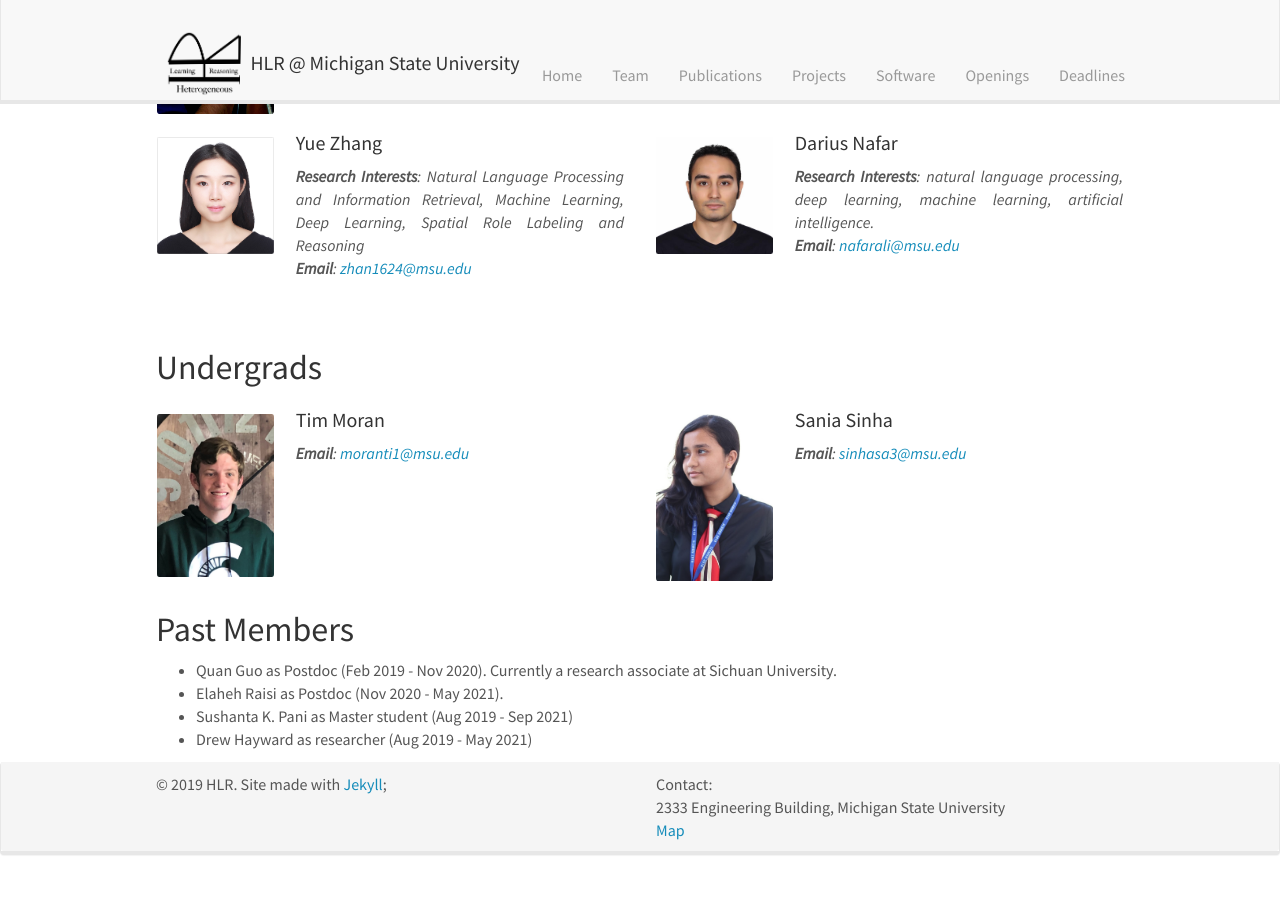
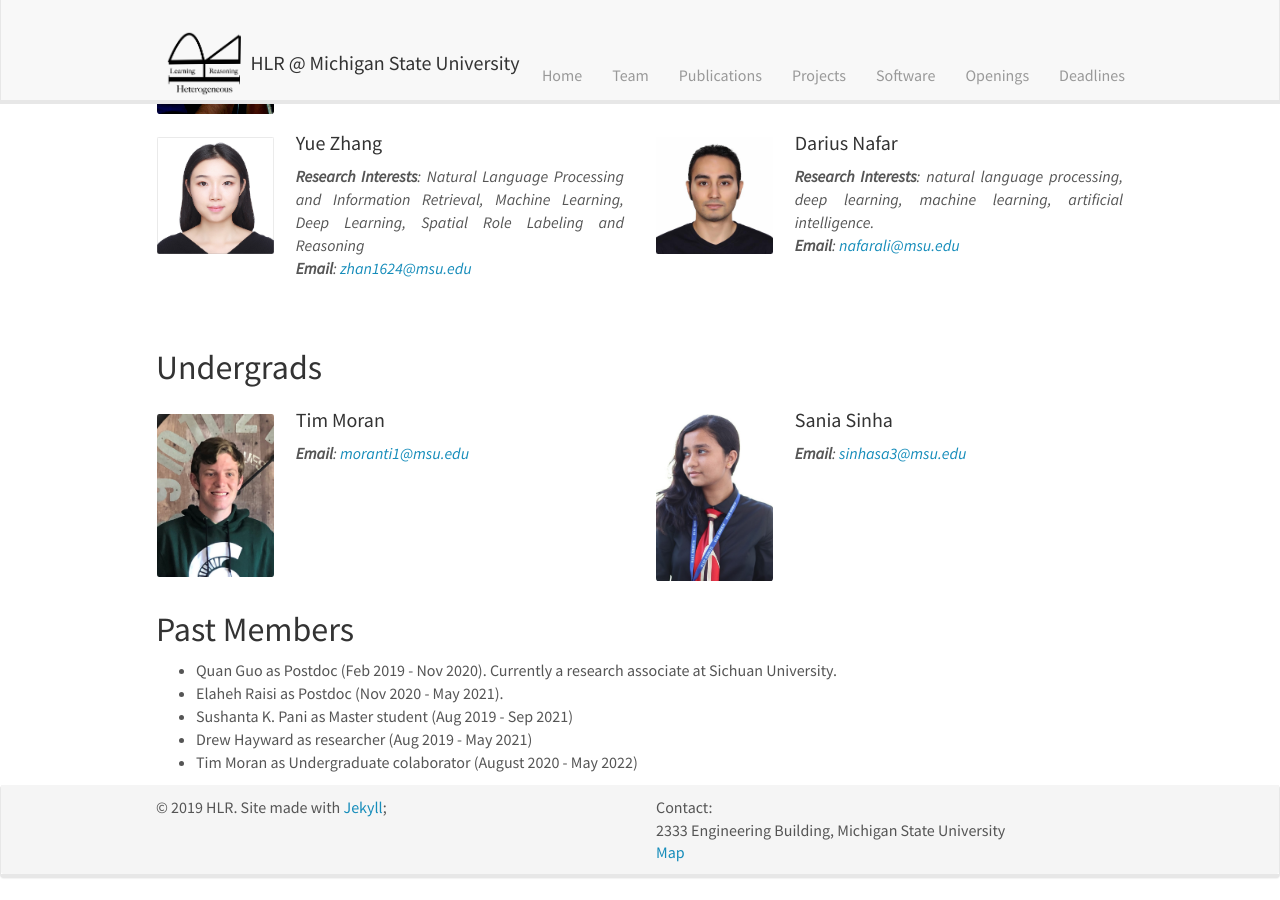
Before and after one commit to HLR/HLR.github.io, a Jekyll site: the page built from _pages/team.md, in a window 1280 px wide and 900 px high, scrolled down 1749 px. Built offline with Jekyll 4.4.1, drawn with Linux system fonts in a browser that asks for light colours; nearby versions of some CDN libraries; before the commit the page ends 2626 px from its top, so only the background shows below that.

Commit message:
Update team.md

```diff
--- a/_pages/team.md
+++ b/_pages/team.md
@@ -83,3 +83,4 @@ Go to <a href="{{ site.url }}{{ site.baseurl }}/pictures/"> <b>Gallery</b> </a>
 - Elaheh Raisi as Postdoc (Nov 2020 - May 2021).
 - Sushanta K. Pani as Master student (Aug 2019 - Sep 2021)
 - Drew Hayward as researcher (Aug 2019 - May 2021)
+- Tim Moran as Undergraduate colaborator (August 2020 - May 2022)
```
